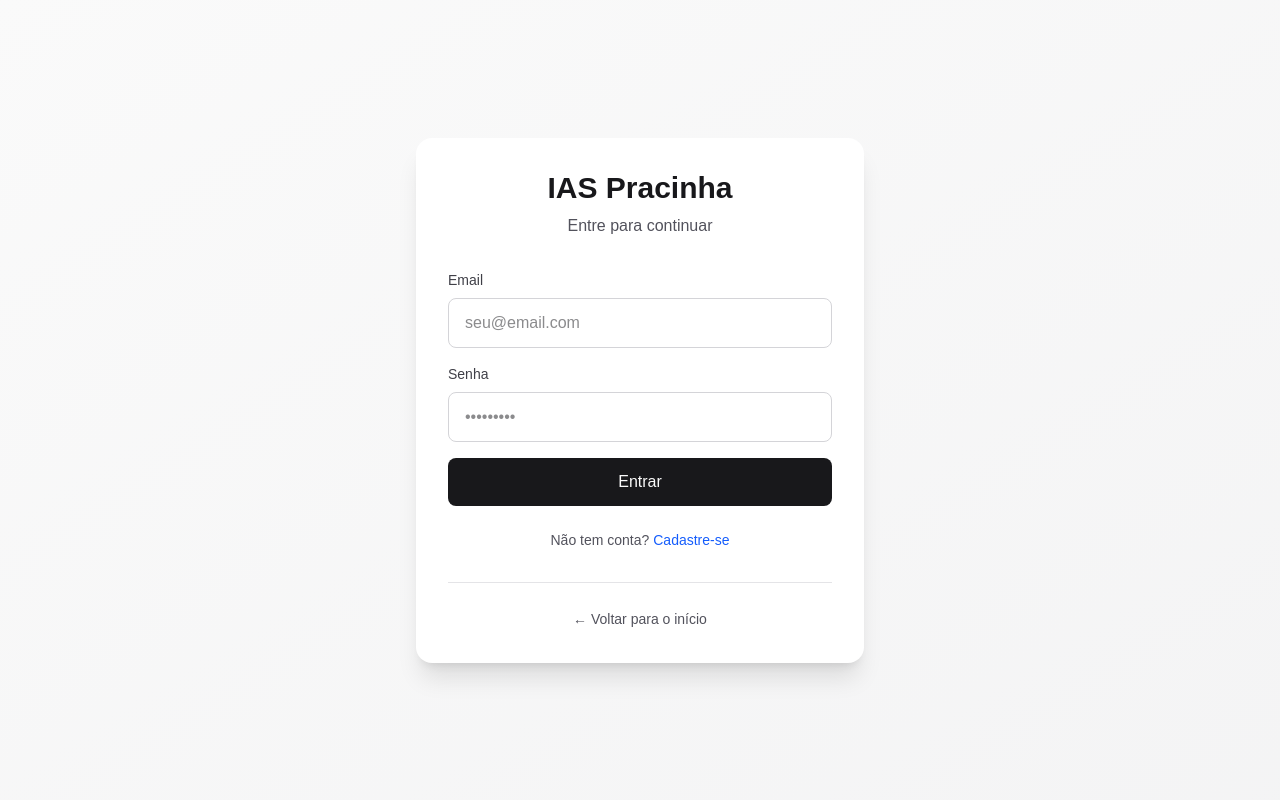
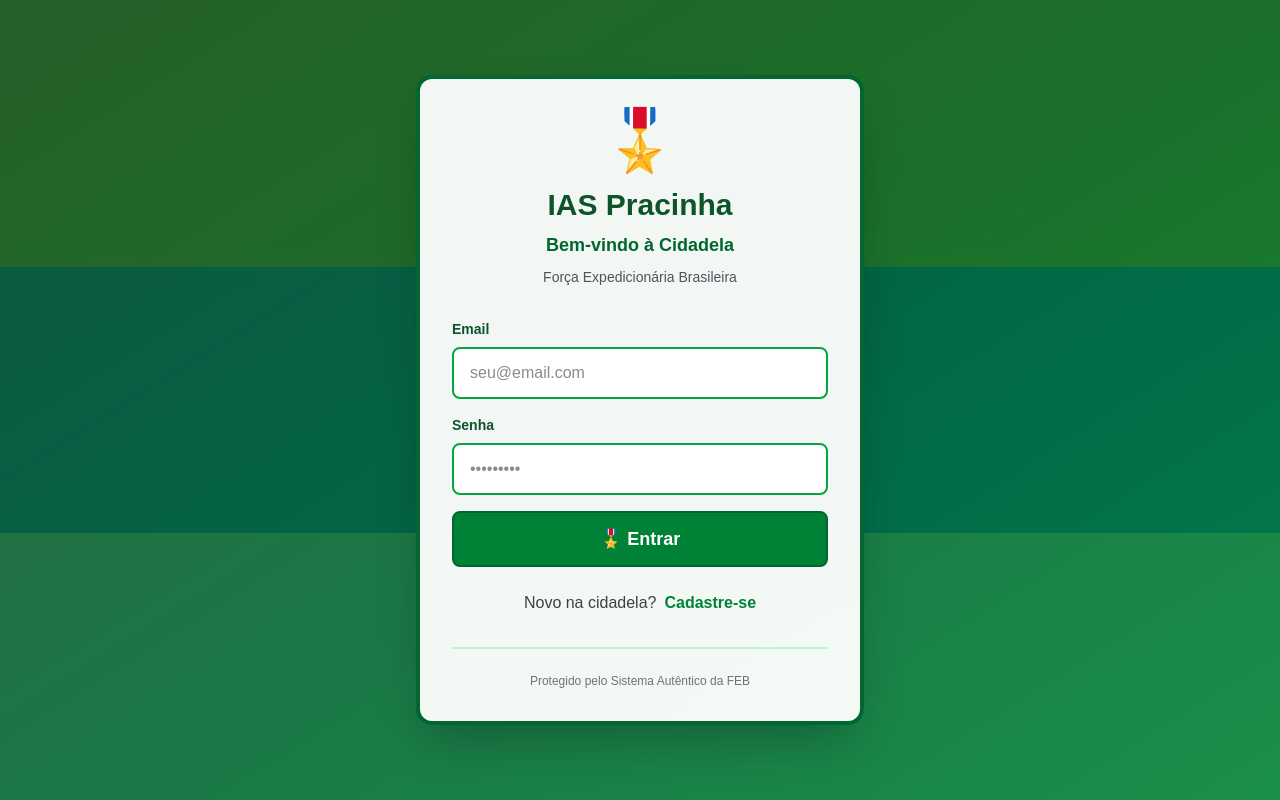
Before and after one commit to johnadriansilva04-byte/IAs-Pracinha, a Next.js app: page /login in a window 1280 px wide. Built offline with nearby package versions, Linux system fonts and the light colour scheme.

Commit message:
Interface de login temática da Força Expedicionária Brasileira - design militar com cores da bandeira, bem-vindo à cidadela, toggle entre login/cadastro, logs de autenticação

```diff
--- a/src/app/api/auth/check/route.ts
+++ b/src/app/api/auth/check/route.ts
@@ -3,6 +3,8 @@ import { NextRequest, NextResponse } from 'next/server';
 export async function GET(request: NextRequest) {
   const session = request.cookies.get('session');
 
+  console.log('[AUTH-CHECK] Verificando autenticação:', { hasSession: !!session });
+
   return NextResponse.json({
     authenticated: !!session
   });
--- a/src/app/login/page.tsx
+++ b/src/app/login/page.tsx
@@ -3,7 +3,6 @@
 import { useState } from 'react';
 import { useRouter } from 'next/navigation';
 import Link from 'next/link';
-import { supabase } from '@/lib/supabase';
 
 export default function LoginPage() {
   const router = useRouter();
@@ -11,14 +10,16 @@ export default function LoginPage() {
   const [password, setPassword] = useState('');
   const [loading, setLoading] = useState(false);
   const [error, setError] = useState('');
+  const [isLogin, setIsLogin] = useState(true);
 
-  const handleLogin = async (e: React.FormEvent) => {
+  const handleSubmit = async (e: React.FormEvent) => {
     e.preventDefault();
     setError('');
     setLoading(true);
 
     try {
-      const response = await fetch('/api/login', {
+      const endpoint = isLogin ? '/api/login' : '/api/signup';
+      const response = await fetch(endpoint, {
         method: 'POST',
         headers: { 'Content-Type': 'application/json' },
         body: JSON.stringify({ email, password })
@@ -30,64 +31,58 @@ export default function LoginPage() {
         throw new Error(data.error);
       }
 
-      router.push('/');
+      if (isLogin) {
+        router.push('/');
+      } else {
+        setError('✅ ' + data.message);
+        setIsLogin(true);
+      }
     } catch (error: any) {
-      console.error('Erro ao fazer login:', error);
-      setError(error.message || 'Email ou senha incorretos');
-    } finally {
-      setLoading(false);
-    }
-  };
-
-  const handleSignUp = async (e: React.FormEvent) => {
-    e.preventDefault();
-    setError('');
-    setLoading(true);
-
-    try {
-      const response = await fetch('/api/signup', {
-        method: 'POST',
-        headers: { 'Content-Type': 'application/json' },
-        body: JSON.stringify({ email, password })
-      });
-
-      const data = await response.json();
-
-      if (data.error) {
-        throw new Error(data.error);
-      }
-
-      setError('✅ ' + data.message);
-    } catch (error: any) {
-      console.error('Erro ao fazer cadastro:', error);
-      setError(error.message || 'Erro ao criar conta. Tente novamente.');
+      console.error('Erro:', error);
+      setError(error.message || 'Erro ao processar. Tente novamente.');
     } finally {
       setLoading(false);
     }
   };
 
   return (
-    <div className="min-h-screen bg-gradient-to-br from-zinc-50 to-zinc-100 dark:from-zinc-900 dark:to-zinc-800 flex items-center justify-center p-4">
-      <div className="max-w-md w-full">
-        <div className="bg-white dark:bg-zinc-800 rounded-2xl shadow-xl p-8">
+    <div className="min-h-screen bg-gradient-to-br from-green-900 via-green-800 to-green-700 flex items-center justify-center p-4 relative overflow-hidden">
+      {/* Fundo com elementos da bandeira */}
+      <div className="absolute inset-0 opacity-10">
+        <div className="absolute top-0 left-0 w-full h-1/3 bg-yellow-400"></div>
+        <div className="absolute top-1/3 left-0 w-full h-1/3 bg-blue-600"></div>
+        <div className="absolute top-2/3 left-0 w-full h-1/3 bg-white"></div>
+      </div>
+
+      <div className="max-w-md w-full relative z-10">
+        <div className="bg-white/95 dark:bg-zinc-900/95 backdrop-blur-sm rounded-2xl shadow-2xl p-8 border-4 border-green-800">
+          {/* Cabeçalho militar */}
           <div className="text-center mb-8">
-            <h1 className="text-3xl font-bold text-zinc-900 dark:text-zinc-50 mb-2">
+            <div className="text-6xl mb-4">🎖️</div>
+            <h1 className="text-3xl font-bold text-green-900 dark:text-green-400 mb-2">
               IAS Pracinha
             </h1>
-            <p className="text-zinc-600 dark:text-zinc-400">
-              Entre para continuar
+            <p className="text-lg text-green-800 dark:text-green-300 font-semibold">
+              Bem-vindo à Cidadela
+            </p>
+            <p className="text-sm text-zinc-600 dark:text-zinc-400 mt-2">
+              Força Expedicionária Brasileira
             </p>
           </div>
 
           {error && (
-            <div className="bg-red-50 dark:bg-red-900/20 border border-red-200 dark:border-red-800 text-red-700 dark:text-red-300 p-3 rounded-lg mb-6">
+            <div className={`p-3 rounded-lg mb-6 ${
+              error.includes('✅')
+                ? 'bg-green-50 dark:bg-green-900/20 border border-green-200 dark:border-green-800 text-green-700 dark:text-green-300'
+                : 'bg-red-50 dark:bg-red-900/20 border border-red-200 dark:border-red-800 text-red-700 dark:text-red-300'
+            }`}>
               {error}
             </div>
           )}
 
-          <form onSubmit={handleLogin} className="space-y-4">
+          <form onSubmit={handleSubmit} className="space-y-4">
             <div>
-              <label className="block text-sm font-medium text-zinc-700 dark:text-zinc-300 mb-2">
+              <label className="block text-sm font-bold text-green-900 dark:text-green-400 mb-2">
                 Email
               </label>
               <input
@@ -95,13 +90,13 @@ export default function LoginPage() {
                 value={email}
                 onChange={(e) => setEmail(e.target.value)}
                 required
-                className="w-full px-4 py-3 border border-zinc-300 dark:border-zinc-600 rounded-lg bg-white dark:bg-zinc-700 text-zinc-900 dark:text-zinc-50 focus:ring-2 focus:ring-blue-500 focus:border-transparent"
+                className="w-full px-4 py-3 border-2 border-green-600 dark:border-green-700 rounded-lg bg-white dark:bg-zinc-800 text-zinc-900 dark:text-zinc-50 focus:ring-2 focus:ring-green-500 focus:border-transparent font-medium"
                 placeholder="seu@email.com"
               />
             </div>
 
             <div>
-              <label className="block text-sm font-medium text-zinc-700 dark:text-zinc-300 mb-2">
+              <label className="block text-sm font-bold text-green-900 dark:text-green-400 mb-2">
                 Senha
               </label>
               <input
@@ -109,7 +104,7 @@ export default function LoginPage() {
                 value={password}
                 onChange={(e) => setPassword(e.target.value)}
                 required
-                className="w-full px-4 py-3 border border-zinc-300 dark:border-zinc-600 rounded-lg bg-white dark:bg-zinc-700 text-zinc-900 dark:text-zinc-50 focus:ring-2 focus:ring-blue-500 focus:border-transparent"
+                className="w-full px-4 py-3 border-2 border-green-600 dark:border-green-700 rounded-lg bg-white dark:bg-zinc-800 text-zinc-900 dark:text-zinc-50 focus:ring-2 focus:ring-green-500 focus:border-transparent font-medium"
                 placeholder="•••••••••"
               />
             </div>
@@ -117,32 +112,32 @@ export default function LoginPage() {
             <button
               type="submit"
               disabled={loading}
-              className="w-full py-3 bg-zinc-900 dark:bg-zinc-50 text-zinc-50 dark:text-zinc-900 rounded-lg font-medium hover:opacity-90 transition-opacity disabled:opacity-50 disabled:cursor-not-allowed"
+              className="w-full py-3 bg-green-700 hover:bg-green-800 text-white rounded-lg font-bold text-lg transition-colors disabled:opacity-50 disabled:cursor-not-allowed border-2 border-green-800"
             >
-              {loading ? 'Entrando...' : 'Entrar'}
+              {loading ? 'Processando...' : isLogin ? '🎖️ Entrar' : '📋 Cadastrar'}
             </button>
           </form>
 
           <div className="mt-6 text-center">
-            <p className="text-zinc-600 dark:text-zinc-400 text-sm">
-              Não tem conta?{' '}
+            <p className="text-zinc-700 dark:text-zinc-300 font-medium">
+              {isLogin ? 'Novo na cidadela?' : 'Já faz parte da FEB?'}
               <button
-                onClick={handleSignUp}
+                onClick={() => {
+                  setIsLogin(!isLogin);
+                  setError('');
+                }}
                 disabled={loading}
-                className="text-blue-600 dark:text-blue-400 hover:underline disabled:opacity-50 disabled:cursor-not-allowed"
+                className="ml-2 text-green-700 dark:text-green-400 hover:underline font-bold disabled:opacity-50 disabled:cursor-not-allowed"
               >
-                Cadastre-se
+                {isLogin ? 'Cadastre-se' : 'Faça login'}
               </button>
             </p>
           </div>
 
-          <div className="mt-8 pt-6 border-t border-zinc-200 dark:border-zinc-700 text-center">
-            <Link
-              href="/"
-              className="text-zinc-600 dark:text-zinc-400 hover:text-zinc-900 dark:hover:text-zinc-50 text-sm"
-            >
-              ← Voltar para o início
-            </Link>
+          <div className="mt-8 pt-6 border-t-2 border-green-200 dark:border-green-800 text-center">
+            <p className="text-xs text-zinc-500 dark:text-zinc-400">
+              Protegido pelo Sistema Autêntico da FEB
+            </p>
           </div>
         </div>
       </div>
```
